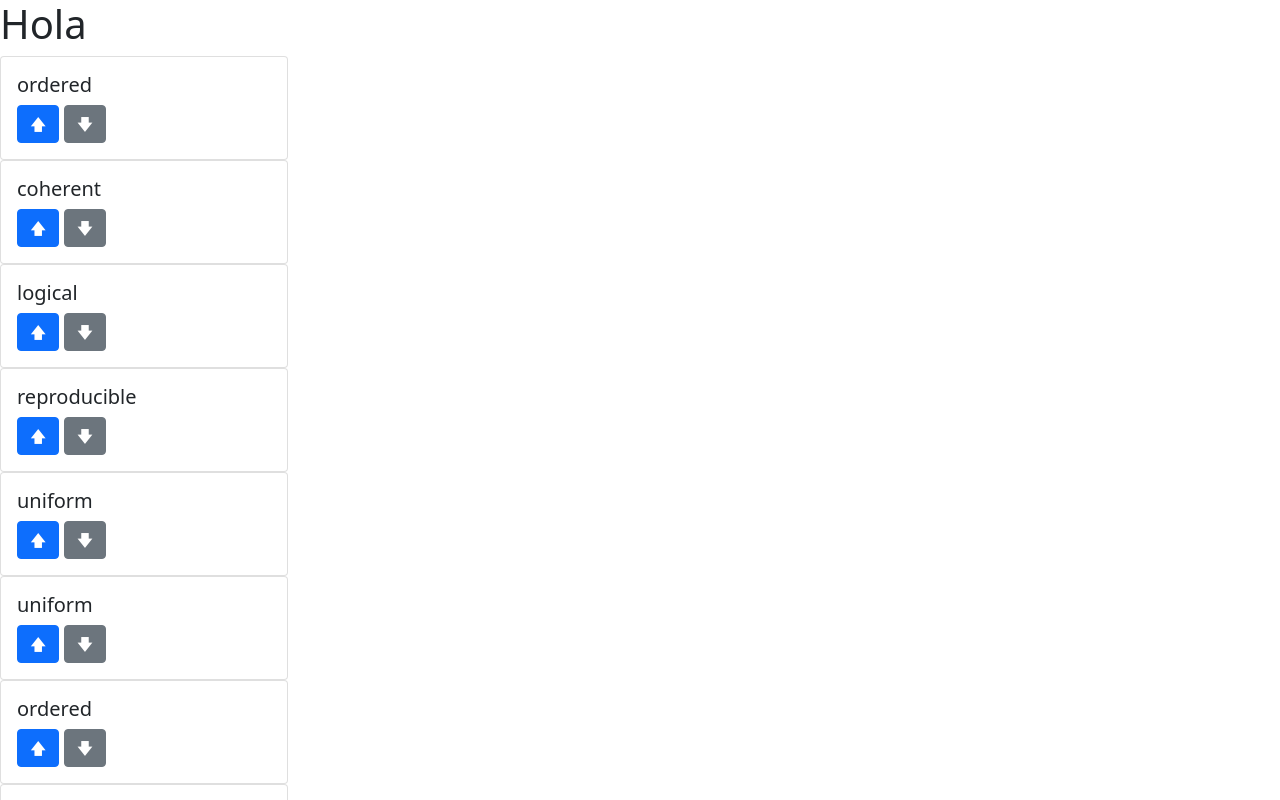
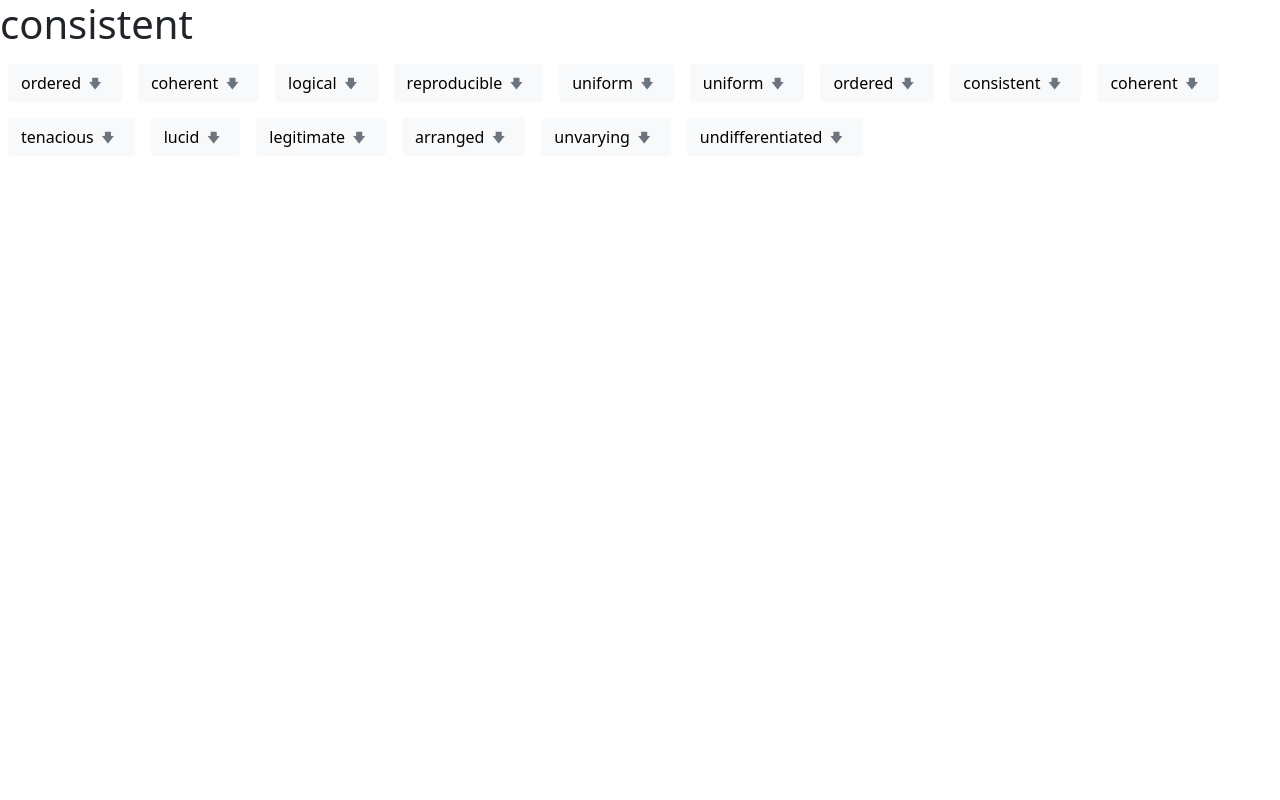
Before and after one commit to pablolucianop/synonimia, a React (Create React App) app: page / in a window 1280 px wide. Shown: the top 800 px of the page. Built offline with nearby package versions, Linux system fonts and the light colour scheme.

Commit message:
very simple, disbaled axios

```diff
--- a/src/App.js
+++ b/src/App.js
@@ -7,42 +7,7 @@ import Button from 'react-bootstrap/Button'
 import ListGroup from 'react-bootstrap/ListGroup'
 import axios from 'axios'
 import 'bootstrap/dist/css/bootstrap.min.css'
-
-
-
-class Prue extends React.Component {
-  render() {
-    // console.log('this.props.este.term', this.props.este.term)
-    return (
-      <Card style={{ width: '18rem' }}>
-        <Card.Body>
-          <Card.Title>{this.props.este}</Card.Title>
-          <Button variant="primary">🡅</Button>{' '}
-          <Button variant="secondary">🡇</Button>
-          {/* <p>{this.props.este.term}</p> */}
-        </Card.Body>
-      </Card>
-    )
-  }
-}
-
-class TodosS extends React.Component {
-  render() {
-    console.log('this.props.todos', this.props.todos)
-    let navLinks = <Prue este={'pers'} />
-    if (this.props.todos !== undefined) {
-
-let unicos = [...new Set(this.props.todos.map((este) => este.sin))]
-console.log('unicos', unicos)
-
-       navLinks = unicos.map((pers) => {
-         return <Prue este={pers} />
-       })
-    }
-
-    return navLinks
-  }
-}
+import { TodosS } from './TodosS'
 
 class App extends React.Component {
   constructor(props) {
@@ -136,16 +101,14 @@ class App extends React.Component {
     })
 
     let simpsObs = { todos: simples }
-    this.setState({ allSyns: simpsObs })
+    this.setState({ allSyns: simpsObs , mainWord: mainWord})
   }
 
   render() {
     const { allSyns } = this.state
     return (
       <div>
-        <h1>Hola</h1>
-        {console.log(232, this.state.allSyns.todos)}
-
+        <h1>{ this.state.mainWord }</h1>
         <TodosS todos={this.state.allSyns.todos} />
       </div>
     )
--- /dev/null
+++ b/src/TodosS.js
@@ -0,0 +1,31 @@
+import React from 'react'
+export class TodosS extends React.Component {
+  render() {
+    console.log('this.props.todos', this.props.todos)
+    let navLinks = <Prue este={'pers'} />
+    if (this.props.todos !== undefined) {
+      let unicos = [...new Set(this.props.todos.map((este) => este.sin))]
+      console.log('unicos', unicos)
+
+      navLinks = unicos.map((pers) => {
+        return <Prue este={pers} />
+      })
+    }
+
+    return <div class="d-flex flex-row flex-wrap">{navLinks} </div>
+  }
+}
+
+class Prue extends React.Component {
+  render() {
+    // console.log('this.props.este.term', this.props.este.term)
+    return (
+      <div class="p-2">
+        <button type="button" class="btn btn-light">
+          {this.props.este}
+                <span class="badge text-muted">🡇</span>
+        </button>
+      </div>
+    )
+  }
+}
```
